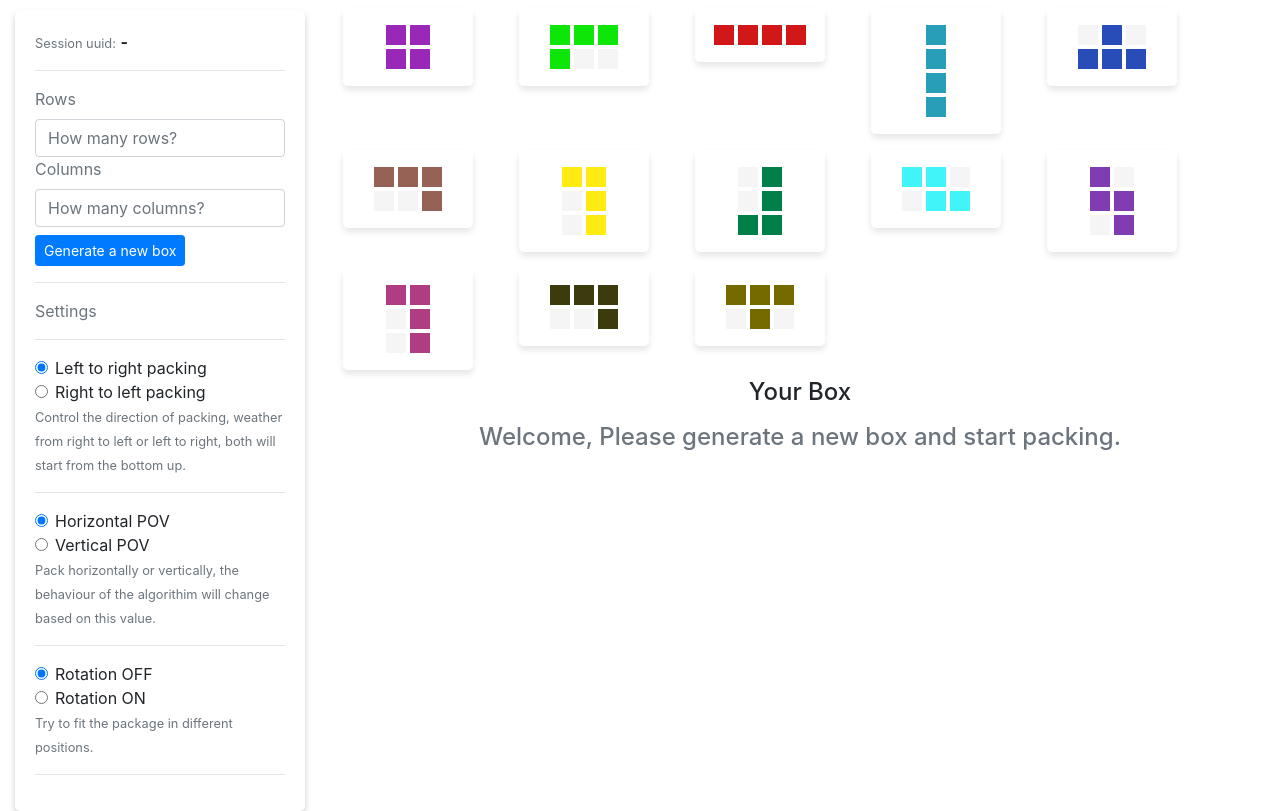
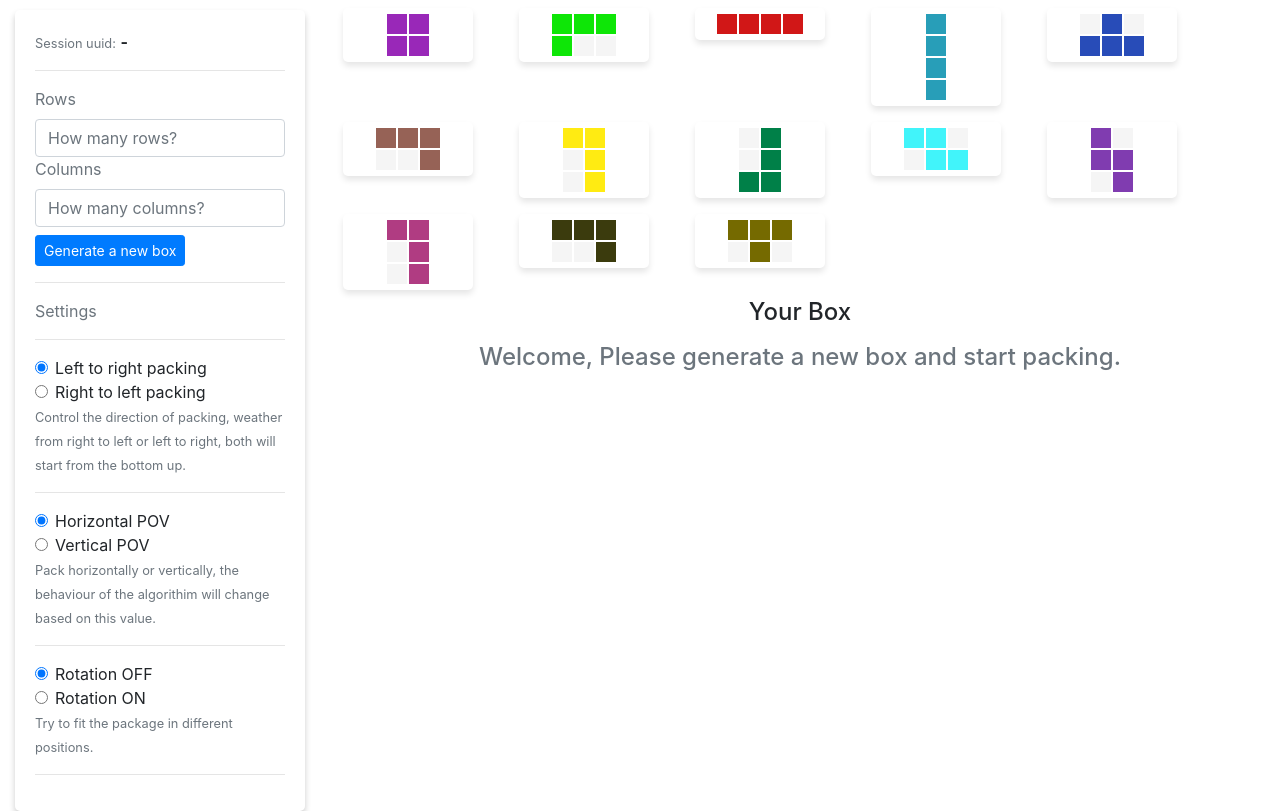
Before and after one commit to waseem-hamoolaila/alpha-augmented, a Django app: page / in a window 1280 px wide. Run offline with Django 4.2, Linux system fonts and the light colour scheme; some libraries are stand-ins or nearby versions.

Commit message:
enhancements

```diff
--- a/templates/main/main_board.html
+++ b/templates/main/main_board.html
@@ -107,6 +107,7 @@
                     <h4 class="text-secondary text-center mt-3" id="introduction-test-id">
                         Welcome, Please generate a new box and start packing.
                     </h4>
+                    <p id="processing-indicator-id" class="text-primary" style="display: none;"> Processing... </p>
                     <p class="text-danger" id="fitting-errors"></p>
                     <div>
                         <table class="table table-bordered">
@@ -129,6 +130,7 @@
             resetValidation()
 
             $("#introduction-test-id").css("display", "none")
+            $(this).attr("disabled", true)
 
             let rowsNum = $("#rows-input-id").val()
             let colsNum = $("#cols-input-id").val()
@@ -146,9 +148,11 @@
                 success: (data) => {
                     render_box(data)
                     uuid = data.uuid
+                    $(this).attr("disabled", false)
                 },
                 error: (error) => {
                     renderValidations(error.responseJSON)
+                    $(this).attr("disabled", false)
                 },
             });
         })
@@ -188,6 +192,8 @@
 
         $(".package-card").on("click", function() {
 
+            $("#processing-indicator-id").css("display", "block")
+
             const rtlValue = $("input[name='rtl']:checked").val();
             const verticalPovValue = $("input[name='vertical-pov']:checked").val();
             const rotationValue = $("input[name='rotation']:checked").val();
@@ -211,9 +217,11 @@
                 success: (data) => {
                     render_box(data)
                     fitting_errors(data)
+                    $("#processing-indicator-id").css("display", "none")
                 },
                 error: (error) => {
                     renderValidations(error.responseJSON)
+                    $("#processing-indicator-id").css("display", "none")
                 },
             });
 
--- a/templates/main/packages_tag.html
+++ b/templates/main/packages_tag.html
@@ -1,7 +1,7 @@
 <style>
     .package-card {
         border-radius: 5px;
-        padding: 15px;
+        padding: 5px;
         box-shadow: 0 4px 6px rgba(0, 0, 0, 0.1);
         cursor: pointer;
     }
@@ -9,7 +9,7 @@
     .shape {
         width: 20px;
         height: 20px;
-        margin: 2px;
+        margin: 1px;
     }
 
     .empty {
```
